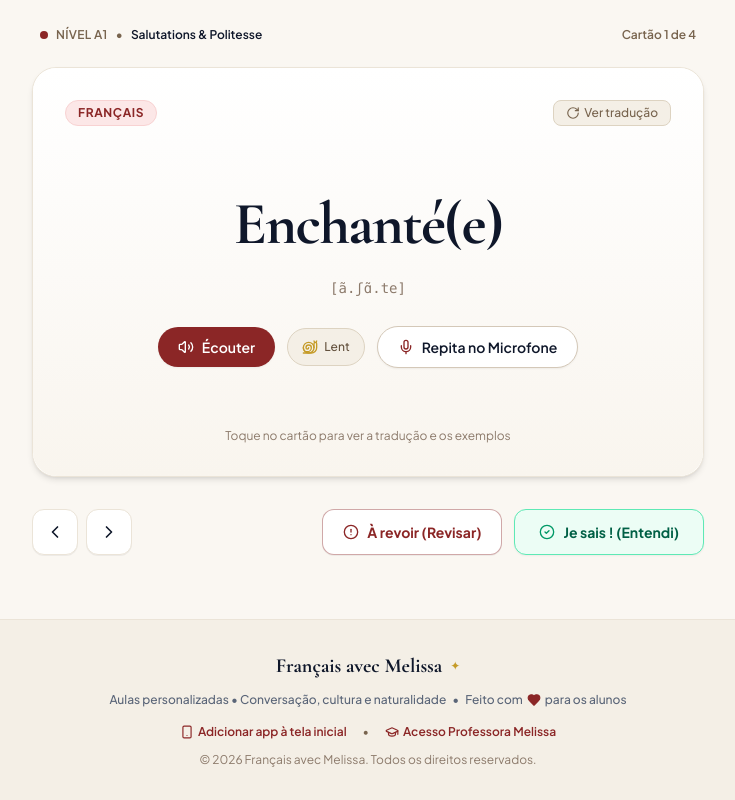
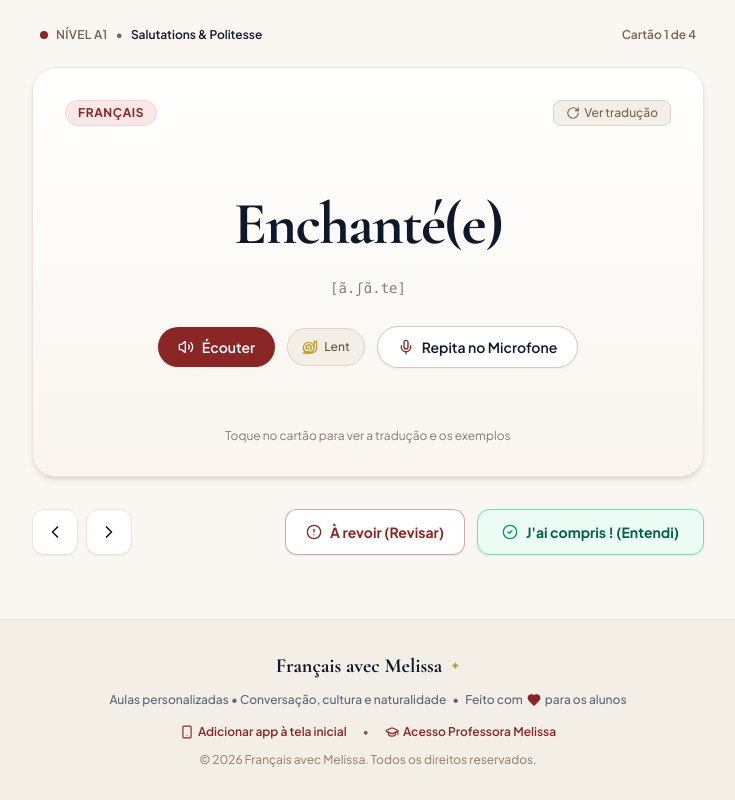
Before and after one commit to mlaurentprado/francaisavecmelissa, a React (Vite) app: page / in a window 1280 px wide. Shown: the part 1578-2378 px from the top of the page, without its empty margins (272-1007 px from the left). Built offline with nearby package versions, Linux system fonts and the light colour scheme.

Commit message:
fix(flashcards): change button text from Je sais to J'ai compris

```diff
--- a/src/components/FlashcardsView.tsx
+++ b/src/components/FlashcardsView.tsx
@@ -418,7 +418,7 @@ export const FlashcardsView: React.FC<FlashcardsViewProps> = ({
             }`}
           >
             <CheckCircle2 className="w-4 h-4 text-emerald-600" />
-            <span>{isKnown ? 'Compris ! ✨' : 'Je sais ! (Entendi)'}</span>
+            <span>{isKnown ? 'J\'ai compris ! ✨' : 'J\'ai compris ! (Entendi)'}</span>
           </button>
         </div>
       </div>
```
